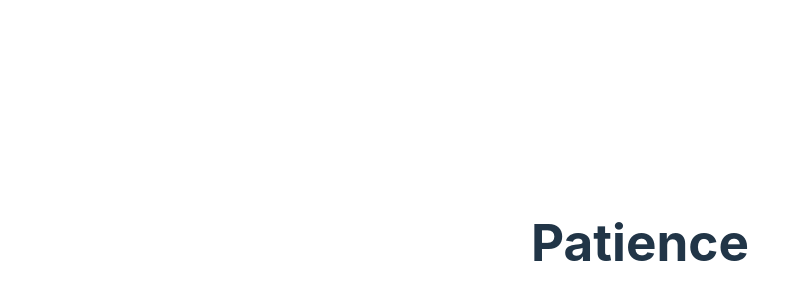
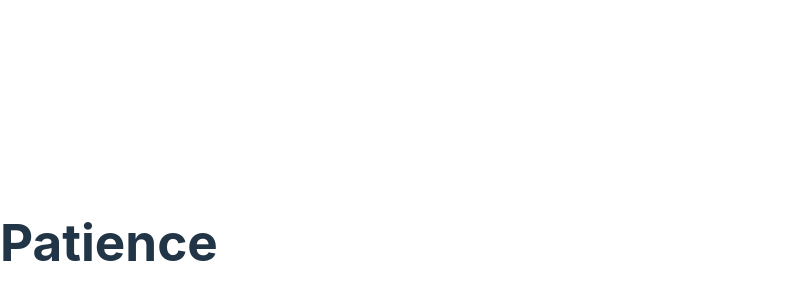
Before and after one commit to MiracleHorizon/solitaire, a Vue app: page / in a window 1280 px wide. Shown: the part 158-458 px from the top of the page, without its empty margins (0-808 px from the left). Built offline with nearby package versions, Linux system fonts and the light colour scheme.

Commit message:
feat: add base style reset

```diff
--- a/src/style.css
+++ b/src/style.css
@@ -14,6 +14,11 @@
   -webkit-text-size-adjust: 100%;
 }
 
+* {
+  margin: 0;
+  padding: 0;
+}
+
 a {
   font-weight: 500;
   color: #646cff;
@@ -24,7 +29,6 @@ a:hover {
 }
 
 body {
-  margin: 0;
   display: flex;
   place-items: center;
   min-width: 320px;
@@ -55,17 +59,6 @@ button:focus-visible {
   outline: 4px auto -webkit-focus-ring-color;
 }
 
-.card {
-  padding: 2em;
-}
-
-#app {
-  max-width: 1280px;
-  margin: 0 auto;
-  padding: 2rem;
-  text-align: center;
-}
-
 @media (prefers-color-scheme: light) {
   :root {
     color: #213547;
```
